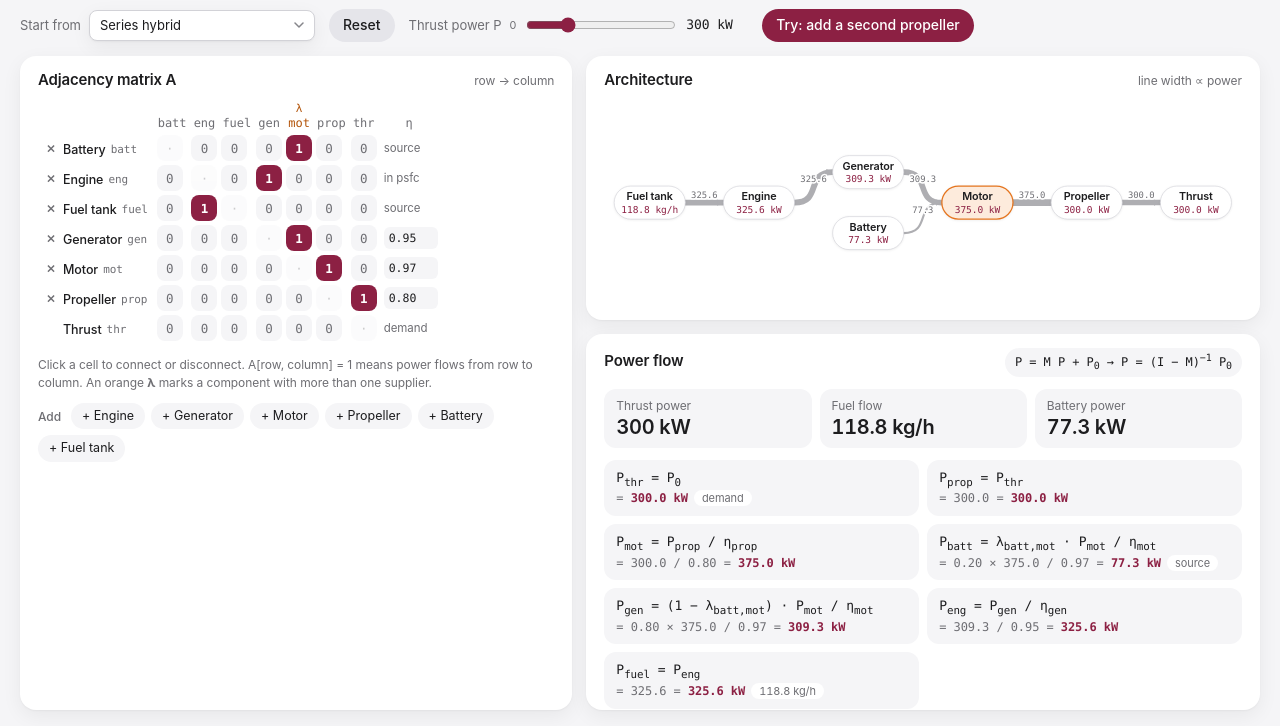
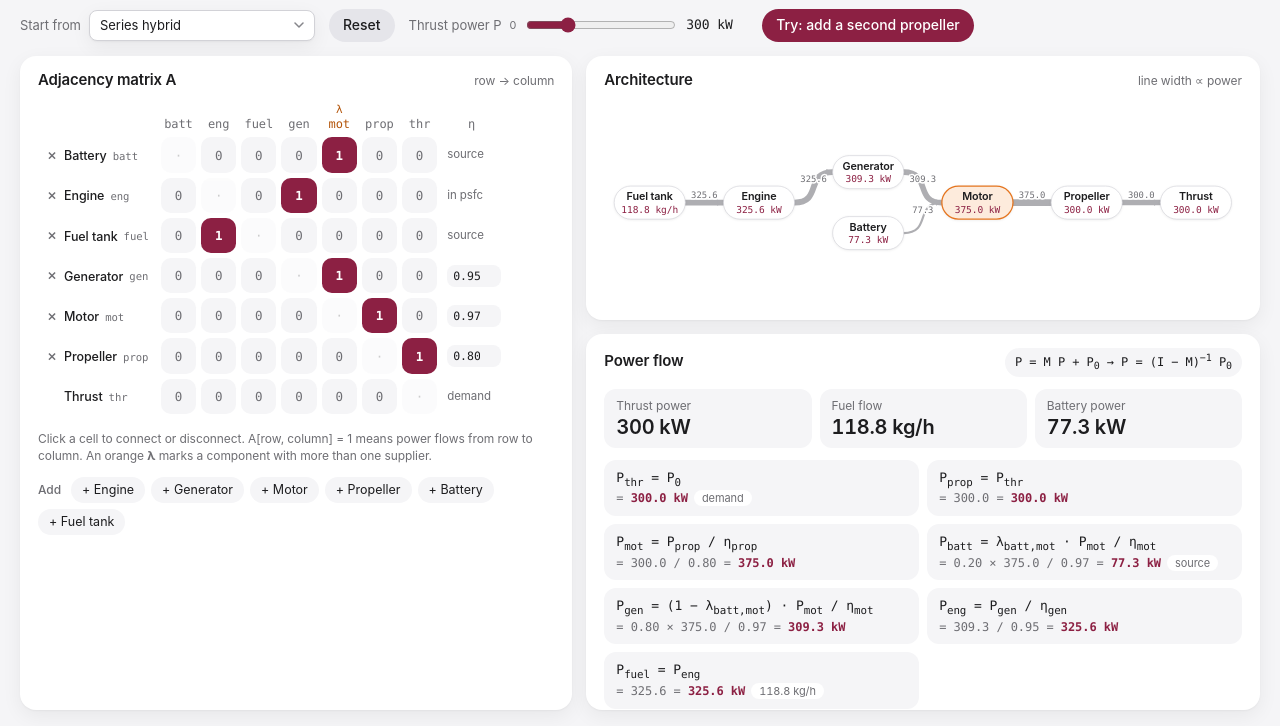
Before and after one commit to dhogge/power-flow-explorer, a plain HTML site: page index.html in a window 1280 px wide. Shown: the part 74-800 px from the top of the page. Drawn offline with Linux system fonts and the light colour scheme.

Commit message:
Scale the adjacency matrix with its card

```diff
--- a/index.html
+++ b/index.html
@@ -71,27 +71,28 @@ output, .num-out { font-family: var(--mono); color: var(--ink); font-variant-num
 .mono { font-family: var(--mono); }
 .label { margin: 0; font-size: 12px; color: var(--muted); font-weight: 500; }
 
-.matrix-wrap { overflow-x: auto; }
-table.matrix { border-collapse: separate; border-spacing: 2px; font-family: var(--mono); font-size: 12px; }
+.matrix-wrap { overflow-x: auto; container-type: inline-size; }
+/* Cells grow with the card: n of them fit beside the row names and the η column, and n + 1 rows fit in the window. */
+table.matrix { --cell: clamp(26px, min(calc((100cqi - 270px) / var(--n)), calc((100vh - 300px) / (var(--n) + 1))), 56px); border-collapse: separate; border-spacing: 3px; font-family: var(--mono); font-size: clamp(12px, calc(var(--cell) * 0.27), 15px); }
 table.matrix th { font-weight: 500; color: var(--muted); text-align: center; padding: 0 2px; }
-table.matrix th.colh { vertical-align: bottom; min-width: 26px; }
+table.matrix th.colh { vertical-align: bottom; min-width: var(--cell); }
 table.matrix th.colh.split { color: var(--orange-text); }
 .lam { display: block; font-size: 11px; line-height: 1.1; color: var(--orange-text); }
-table.matrix th.rowh { text-align: left; white-space: nowrap; font-family: var(--sans); font-size: 12.5px; color: var(--ink); padding-right: 6px; }
-.rowh .sym { font-family: var(--mono); color: var(--muted); font-size: 11px; margin-left: 5px; }
+table.matrix th.rowh { text-align: left; white-space: nowrap; font-family: var(--sans); font-size: clamp(12.5px, calc(var(--cell) * 0.3), 16px); color: var(--ink); padding-right: 8px; }
+.rowh .sym { font-family: var(--mono); color: var(--muted); font-size: 0.85em; margin-left: 6px; }
 .rm { border: 0; background: none; color: var(--muted); cursor: pointer; width: 18px; height: 18px; border-radius: 999px; line-height: 1; padding: 0; margin-right: 3px; font-size: 15px; }
 .rm:hover { color: var(--err); background: var(--err-bg); }
 .rm[disabled] { visibility: hidden; }
-.cell { width: 26px; height: 26px; border-radius: 8px; border: 0; background: var(--panel-2); color: var(--muted); font: 500 12.5px var(--mono); cursor: pointer; padding: 0; transition: transform 0.12s ease, background 0.12s ease; }
+.cell { width: var(--cell); height: var(--cell); border-radius: calc(var(--cell) * 0.28); border: 0; background: var(--panel-2); color: var(--muted); font: 500 clamp(12.5px, calc(var(--cell) * 0.32), 17px) var(--mono); cursor: pointer; padding: 0; transition: transform 0.12s ease, background 0.12s ease; }
 .cell:hover { box-shadow: inset 0 0 0 1.5px var(--accent); }
 .cell:active { transform: scale(0.94); }
 .cell.on { background: var(--accent); color: var(--on-accent); font-weight: 600; }
 .cell.on.off-rule { background: var(--orange-soft); color: var(--orange-text); box-shadow: inset 0 0 0 1.5px var(--orange); }
 .cell:disabled { opacity: 0.35; cursor: default; box-shadow: none; }
 .cell:focus-visible, .btn:focus-visible, select:focus-visible, input:focus-visible, .rm:focus-visible, .chip:focus-visible { outline: 3px solid color-mix(in srgb, var(--accent) 45%, transparent); outline-offset: 1px; }
-td.eff { padding-left: 4px; }
-td.eff input { width: 54px; padding: 4px 5px; border: 0; border-radius: 6px; background: var(--panel-2); color: var(--ink); font: 11.5px var(--mono); }
-td.eff .na { font-size: 11.5px; color: var(--muted); font-family: var(--sans); white-space: nowrap; }
+td.eff { padding-left: 6px; }
+td.eff input { width: clamp(54px, calc(var(--cell) * 1.5), 80px); padding: 4px 6px; border: 0; border-radius: 8px; background: var(--panel-2); color: var(--ink); font: clamp(11.5px, calc(var(--cell) * 0.27), 15px) var(--mono); }
+td.eff .na { font-size: clamp(11.5px, calc(var(--cell) * 0.25), 14px); color: var(--muted); font-family: var(--sans); white-space: nowrap; }
 .legend { font-size: 12px; color: var(--muted); margin: 0; }
 .addbar { display: flex; flex-wrap: wrap; gap: 6px; align-items: center; }
 .addbar .label { margin-right: 4px; }
@@ -484,7 +485,7 @@ td.eff .na { font-size: 11.5px; color: var(--muted); font-family: var(--sans); w
 
   function renderMatrix(L) {
     const nodes = state.nodes, bad = outsideRules();
-    let h = '<table class="matrix"><thead><tr><th></th>';
+    let h = `<table class="matrix" style="--n: ${nodes.length}"><thead><tr><th></th>`;
     for (const c of nodes) {
       const split = suppliers(c.id).length > 1;
       h += `<th class="colh${split ? " split" : ""}" scope="col" title="${L[c.id].name}">${split ? '<span class="lam">λ</span>' : ""}${L[c.id].sym}</th>`;
@@ -697,6 +698,5 @@ td.eff .na { font-size: 11.5px; color: var(--muted); font-family: var(--sans); w
   reload(state.preset);
 })();
 </script>
-
 </body>
 </html>
```
